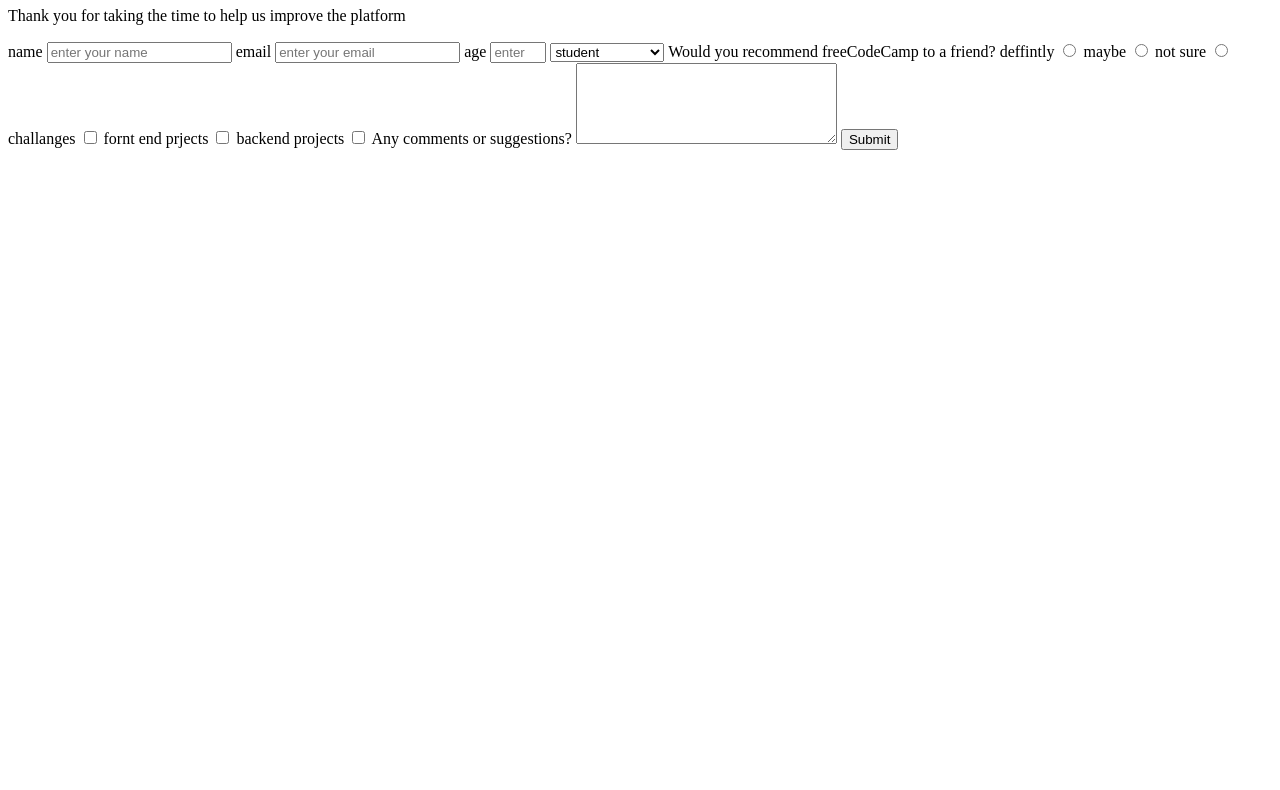
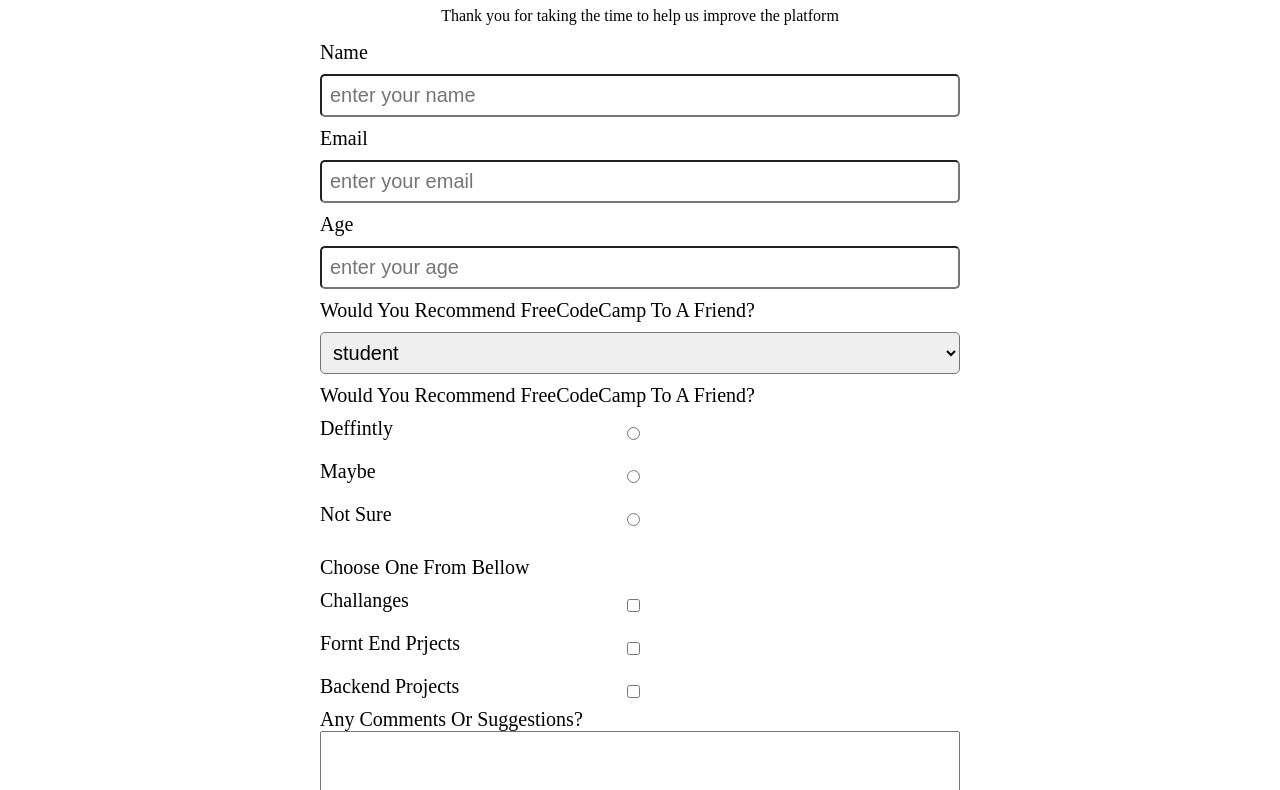
Before and after one commit to shakerAbuDrais/survey-form, a plain HTML site: page index.html in a window 1280 px wide. Shown: the part 73-863 px from the top of the page. Before the commit the page ends 800 px from the top, so only its background shows below. Drawn offline with Linux system fonts and the light colour scheme.

Commit message:
worked 3:30 hours

```diff
--- a/css/style.css
+++ b/css/style.css
@@ -0,0 +1,58 @@
+body {
+  display: flex;
+  justify-content: center;
+  flex-direction: column;
+  width: 50%;
+  margin: 0 auto;
+}
+#main  h1, #main p {
+  text-align: center;
+}
+#survey-form {
+  display: flex;
+  justify-content: center;
+  flex-direction: column;
+}
+input {
+  padding: 8px;
+  font-size: 20px;
+  border-radius: 5px;
+  margin: 10px 0;
+}
+label {
+  font-size: 20px;
+  text-transform: capitalize;
+}
+#dropdown {
+  padding: 8px;
+  font-size: 20px;
+  border-radius: 5px;
+  margin: 10px 0;
+}
+.radio {
+  display: flex;
+  justify-content: space-between;
+  padding-top: 10px;
+}
+.radio input {
+  margin-right: 50%;
+}
+.checkbox {
+  display: flex;
+  justify-content: space-between;
+  padding-top: 10px;
+}
+.checkbox input {
+  margin-right: 50%;
+}
+#choose {
+  padding-top:20px;
+}
+button {
+  margin: 30px;
+  font-size: 20px;
+  background-color: green;
+  border-radius: 2px;
+  color: white;
+
+}
--- a/index.html
+++ b/index.html
@@ -8,7 +8,7 @@
 
   <body>
     <script src="https://cdn.freecodecamp.org/testable-projects-fcc/v1/bundle.js"></script>
-    <main>
+    <main id="main">
       <h1 id="title">Survey Form</h1>
       <p id="description">Thank you for taking the time to help us improve the platform</p>
       <form id="survey-form" action="index.html" method="post">
@@ -18,6 +18,7 @@
         <input id="email" type="email" value="" required placeholder="enter your email">
         <label id="number-label" for="number">age</label>
         <input id="number" type="number" value="" min="18" max="60" placeholder="enter your age">
+        <label for="choice">Would you recommend freeCodeCamp to a friend?</label>
         <Select id="dropdown">
           <option value="student">student</option>
           <option value="full time job">full time job</option>
@@ -25,18 +26,38 @@
         </Select>
         <label for="choice">Would you recommend freeCodeCamp to a friend?
 </label>
+        <div class="radio">
+
           <label for="">deffintly</label>
           <input type="radio" name="choice" value="deffintly">
+        </div>
+        <div class="radio">
+
           <label for="">maybe</label>
           <input type="radio" name="choice" value="maybe">
+        </div>
+        <div class="radio">
+
           <label for="">not sure</label>
           <input type="radio" name="choice" value="not sure">
+        </div>
+        <label id="choose" for=""> choose one from bellow</label>
+        <div class="checkbox">
+
           <label for="">challanges</label>
           <input type="checkbox" value="challanges">
+        </div>
+        <div class="checkbox">
+
           <label for="">fornt end prjects</label>
           <input type="checkbox" value="fornt end prjects" >
+        </div>
+        <div class="checkbox">
+
           <label for="">backend projects</label>
           <input type="checkbox" value="backend projects">
+        </div>
+
         <label for="comments">Any comments or suggestions?</label>
         <textarea name="" id="comments" cols="30" rows="5"></textarea>
         <button id="submit">Submit</button>
```
Lines whose indentation alone changed are shown as unchanged.
